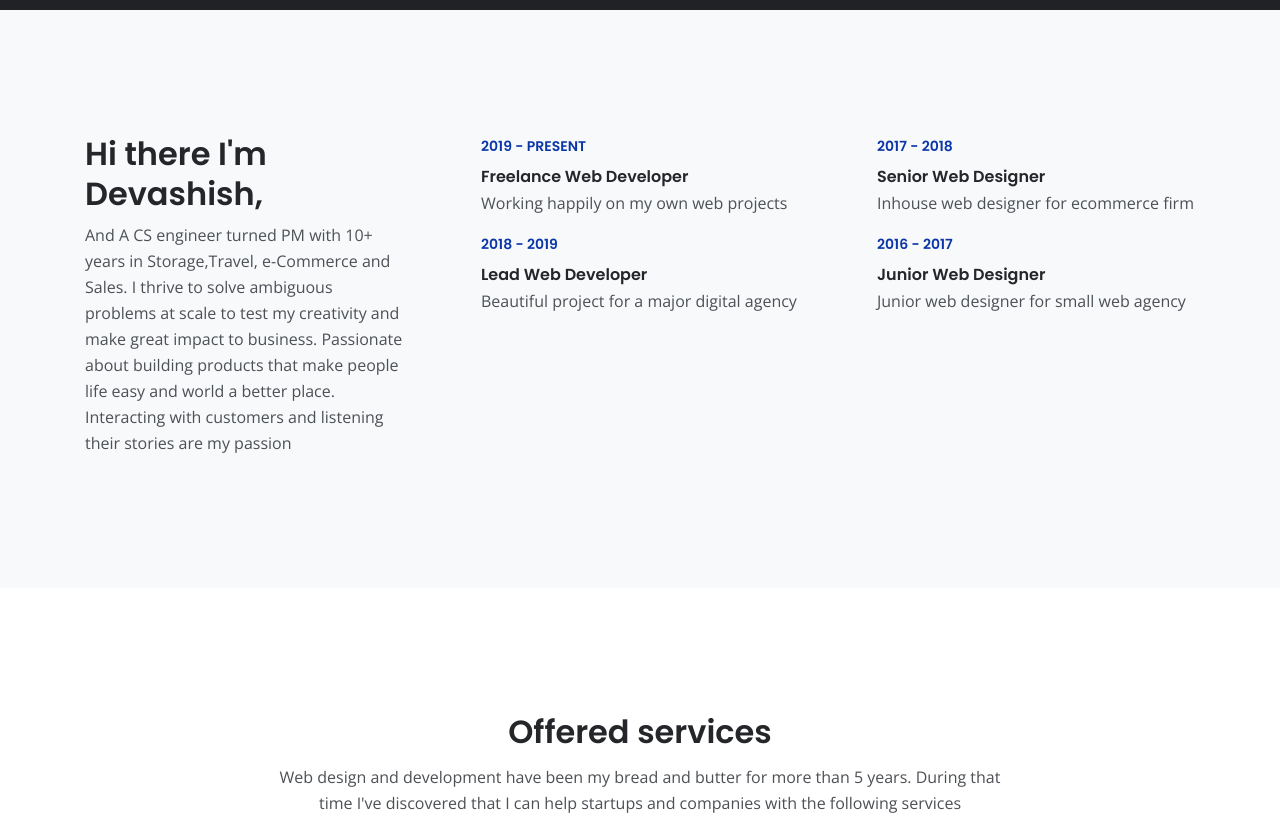
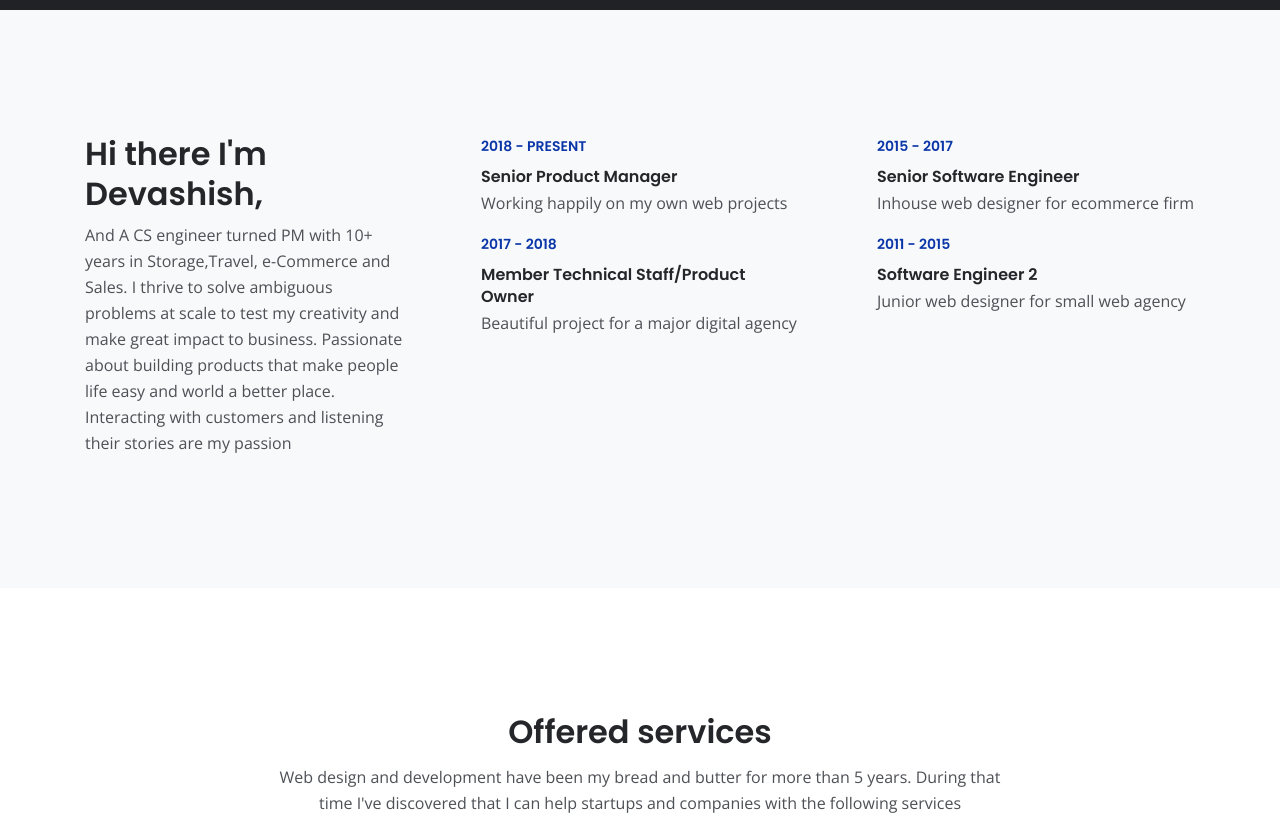
Before and after one commit to devashish-shivmurthy/devashish-shivmurthy.github.io, a plain HTML site: page index.html in a window 1280 px wide. Shown: the part 840-1659 px from the top of the page. Drawn offline with nearby package versions, Linux system fonts and the light colour scheme.

Commit message:
Update index.html

```diff
--- a/index.html
+++ b/index.html
@@ -120,21 +120,21 @@
                 </div> <!-- end of col -->
                 <div class="col-lg-4">
                     <div class="text-container second">
-                        <div class="time">2019 - PRESENT</div>
-                        <h6>Freelance Web Developer</h6>
+                        <div class="time">2018 - PRESENT</div>
+                        <h6>Senior Product Manager</h6>
                         <p>Working happily on my own web projects</p>
-                        <div class="time">2018 - 2019</div>
-                        <h6>Lead Web Developer</h6>
+                        <div class="time">2017 - 2018</div>
+                        <h6>Member Technical Staff/Product Owner</h6>
                         <p>Beautiful project for a major digital agency</p>
                     </div> <!-- end of text-container -->
                 </div> <!-- end of col -->
                 <div class="col-lg-4">
                     <div class="text-container third">
-                        <div class="time">2017 - 2018</div>
-                        <h6>Senior Web Designer</h6>
+                        <div class="time">2015 - 2017</div>
+                        <h6>Senior Software Engineer</h6>
                         <p>Inhouse web designer for ecommerce firm</p>
-                        <div class="time">2016 - 2017</div>
-                        <h6>Junior Web Designer</h6>
+                        <div class="time">2011 - 2015</div>
+                        <h6>Software Engineer 2</h6>
                         <p>Junior web designer for small web agency</p>
                     </div> <!-- end of text-container -->
                 </div> <!-- end of col -->
```
